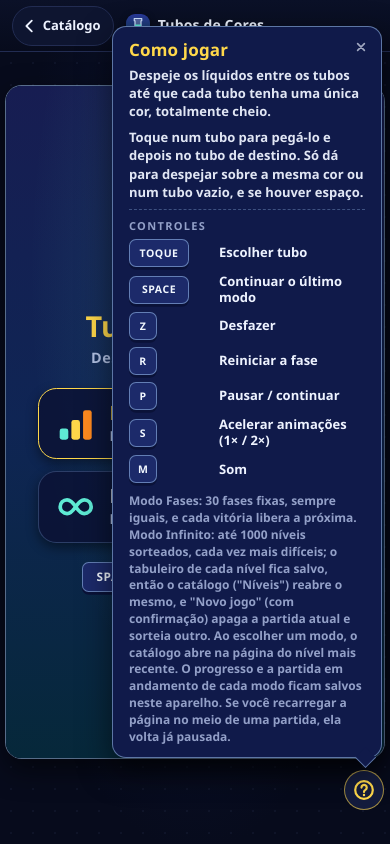
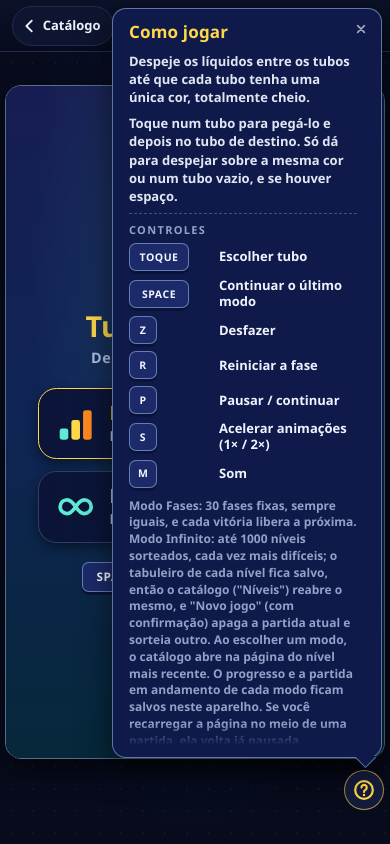
Before and after one commit to RafaelPG1/Games-temporario, a plain HTML site: page puzzle/water_sort/water_sort.html in a window 390 px wide. Both pictures are taken after a click on the button 364 px from the left and 790 px from the top of the page. Drawn offline with Linux system fonts and the light colour scheme.

Commit message:
como jogar com scroll correto no water

```diff
--- a/puzzle/water_sort/water_sort.css
+++ b/puzzle/water_sort/water_sort.css
@@ -316,7 +316,7 @@ body {
 /* ===== Como jogar: popover ancorado ao botão "?", fora da área do jogo (posição calculada pelo JS) ===== */
 .help-popover {
   --arrow-x: 22px; --pop-line: rgba(170, 210, 255, .5);
-  position: fixed; z-index: 50; width: 270px; padding: 14px 16px 12px; text-align: left; touch-action: pan-y; overscroll-behavior: contain;
+  position: fixed; z-index: 50; width: 270px; padding: 14px 0 12px; text-align: left; display: flex; flex-direction: column;   /* coluna: título fixo + miolo que rola */
   font-family: var(--font); font-weight: 600; color: var(--shell-text);
   background: #101a4a; border: 1px solid var(--pop-line); border-radius: 14px;
   box-shadow: 0 12px 32px rgba(0, 0, 0, .55); animation: help-in .16s ease-out;
@@ -325,7 +325,7 @@ body {
 .help-popover::before { content: ""; position: absolute; left: calc(var(--arrow-x) - 7px); width: 14px; height: 14px; background: #101a4a; border: 1px solid var(--pop-line); transform: rotate(45deg); }
 .help-popover[data-placement="below"]::before { top: -8px; border-right: 0; border-bottom: 0; }
 .help-popover[data-placement="above"]::before { bottom: -8px; border-left: 0; border-top: 0; }
-.help-title { margin: 0 28px 6px 0; font-size: 17px; font-weight: 800; line-height: 1.1; letter-spacing: .01em; color: var(--gold); }
+.help-title { flex: none; margin: 0 44px 8px 16px; font-size: 17px; font-weight: 800; line-height: 1.1; letter-spacing: .01em; color: var(--gold); }
 .help-text { margin: 0 0 8px; font-size: 13px; line-height: 1.4; color: rgba(238, 243, 255, .94); }
 .help-sub { margin: 4px 0 8px; padding-top: 10px; font-size: 11px; font-weight: 800; line-height: 1; letter-spacing: .12em; text-transform: uppercase; color: var(--shell-muted); border-top: 1px dashed rgba(170, 210, 255, .3); }
 .ctl-list { margin: 0; padding: 0; list-style: none; display: grid; gap: 7px; }
@@ -335,6 +335,28 @@ body {
 .help-popover .cap { --u: 1.4px; height: 28px; min-width: 28px; padding: 0 8px; font-size: 10.5px; }
 .help-popover .cap-wide { min-width: 60px; }
 .help-note { margin: 10px 0 0; font-size: 12px; line-height: 1.4; color: var(--shell-muted); }
+/* Miolo rolável. A rolagem aparece só quando falta altura (o JS limita a altura do popover).
+   Barra fina e discreta (nada de barra branca nativa), com 6px de respiro da borda arredondada, e a gutter reservada para o texto não "pular" quando ela surge.
+   As bordas esmaecem (máscara) só nos lados em que ainda há conteúdo escondido: --fade-top / --fade-bottom são ligados pelo JS. */
+@property --fade-top { syntax: "<length>"; inherits: false; initial-value: 0px; }
+@property --fade-bottom { syntax: "<length>"; inherits: false; initial-value: 0px; }
+.help-body {
+  flex: 1 1 auto; min-height: 0; margin-right: 6px; padding: 2px 8px 2px 16px; overflow-y: auto; overscroll-behavior: contain; touch-action: pan-y;
+  scrollbar-gutter: stable; scrollbar-width: thin; scrollbar-color: rgba(170, 210, 255, .38) transparent;
+  -webkit-mask-image: linear-gradient(to bottom, transparent 0, #000 var(--fade-top), #000 calc(100% - var(--fade-bottom)), transparent 100%);
+  mask-image: linear-gradient(to bottom, transparent 0, #000 var(--fade-top), #000 calc(100% - var(--fade-bottom)), transparent 100%);
+  transition: --fade-top .2s ease, --fade-bottom .2s ease;
+}
+.help-body.fade-top { --fade-top: 18px; }
+.help-body.fade-bottom { --fade-bottom: 22px; }
+.help-body:hover { scrollbar-color: rgba(170, 210, 255, .6) transparent; }
+.help-body:focus-visible { outline: 2px solid var(--shell-accent); outline-offset: -2px; border-radius: 8px; }
+@supports not (scrollbar-color: auto) {   /* navegadores sem a propriedade padrão (Safari antigo): barra estilizada via WebKit */
+  .help-body::-webkit-scrollbar { width: 8px; }
+  .help-body::-webkit-scrollbar-track { background: transparent; }
+  .help-body::-webkit-scrollbar-thumb { background: rgba(170, 210, 255, .38); border-radius: 99px; border: 2px solid transparent; background-clip: padding-box; }
+  .help-body::-webkit-scrollbar-thumb:hover { background: rgba(170, 210, 255, .6); background-clip: padding-box; }
+}
 .help-close { position: absolute; top: 4px; right: 4px; display: grid; place-items: center; width: 32px; height: 32px; padding: 0; color: var(--shell-text); background: transparent; border: 0; border-radius: 8px; opacity: .65; cursor: pointer; touch-action: manipulation; }
 .help-close svg { width: 12px; height: 12px; }
 .help-close:hover { opacity: 1; background: rgba(255, 255, 255, .08); }
@@ -354,7 +376,7 @@ body {
 @media (max-height: 560px) { .start-mark, .start-tag { display: none; } .start-title { margin-top: 0; margin-bottom: calc(var(--u) * 12); } }
 @media (max-height: 420px) { .topbar { height: 46px; } }
 @media (prefers-reduced-motion: reduce) {
-  .dialog, .pause, .levels-screen, .start { transition: none; } .help-popover, .toast { animation: none; }
+  .dialog, .pause, .levels-screen, .start { transition: none; } .help-popover, .toast { animation: none; } .help-body { transition: none; }
   .back, .back svg, .help-btn, .help-btn svg, .mode-btn, .btn, .chip, .lv { transition: none; }
   [data-tip]:hover::after, [data-tip]:hover::before { transition: opacity 0s linear var(--tip-delay), visibility 0s linear var(--tip-delay); }
   [data-tip]:focus-visible::after, [data-tip]:focus-visible::before { transition: none; }
--- a/puzzle/water_sort/water_sort.html
+++ b/puzzle/water_sort/water_sort.html
@@ -7,7 +7,7 @@
   <meta name="theme-color" content="#070b1c">
   <title>Tubos de Cores · Arcádia</title>
   <link rel="icon" type="image/svg+xml" href="favicon.svg">
-  <link rel="stylesheet" href="water_sort.css?v=11">
+  <link rel="stylesheet" href="water_sort.css?v=12">
 </head>
 <body>
   <!-- Cabeçalho em 3 colunas: Catálogo | título centralizado | espaçador (mantém o título no centro da página) -->
@@ -181,6 +181,8 @@
       <svg viewBox="0 0 16 16" aria-hidden="true" focusable="false"><path d="M3.5 3.5l9 9M12.5 3.5l-9 9" fill="none" stroke="currentColor" stroke-width="2.2" stroke-linecap="round"/></svg>
     </button>
     <h2 id="help-title" class="help-title">Como jogar</h2>
+    <!-- Só o miolo rola: título e botão de fechar ficam fixos; a barra é fina e as bordas esmaecem quando há mais conteúdo -->
+    <div id="help-body" class="help-body" role="region" aria-label="Instruções de como jogar" tabindex="0">
     <p class="help-text">Despeje os líquidos entre os tubos até que cada tubo tenha uma única cor, totalmente cheio.</p>
     <p class="help-text">Toque num tubo para pegá-lo e depois no tubo de destino. Só dá para despejar sobre a mesma cor ou num tubo vazio, e se houver espaço.</p>
     <h3 class="help-sub">Controles</h3>
@@ -194,9 +196,10 @@
       <li><span class="ctl-keys"><kbd class="cap">M</kbd></span><span class="ctl-label">Som</span></li>
     </ul>
     <p class="help-note">Modo Fases: 30 fases fixas, sempre iguais, e cada vitória libera a próxima. Modo Infinito: até 1000 níveis sorteados, cada vez mais difíceis; o tabuleiro de cada nível fica salvo, então o catálogo ("Níveis") reabre o mesmo, e "Novo jogo" (com confirmação) apaga a partida atual e sorteia outro. Ao escolher um modo, o catálogo abre na página do nível mais recente. O progresso e a partida em andamento de cada modo ficam salvos neste aparelho. Se você recarregar a página no meio de uma partida, ela volta já pausada.</p>
+    </div>
   </div>
 
   <script src="water_sort_storage.js?v=8"></script>
-  <script src="water_sort.js?v=11"></script>
+  <script src="water_sort.js?v=12"></script>
 </body>
 </html>
--- a/puzzle/water_sort/water_sort.js
+++ b/puzzle/water_sort/water_sort.js
@@ -146,7 +146,7 @@ const ui = {
   dTitle: $('dialog-title'), dText: $('dialog-text'), dOk: $('dialog-ok'), dNo: $('dialog-cancel'),
   arena: $('arena'), frame: $('frame'), startScreen: $('start-screen'),
   mLevels: $('mode-levels'), mInf: $('mode-infinite'), mLevelsInfo: $('mode-levels-info'), mInfInfo: $('mode-infinite-info'),
-  helpButton: $('help-button'), helpPopover: $('help-popover'), helpClose: $('help-close'),
+  helpButton: $('help-button'), helpPopover: $('help-popover'), helpClose: $('help-close'), helpBody: $('help-body'),
   levelsBtn: $('levels-button'), lvScreen: $('levels-screen'), lvClose: $('levels-close'), lvBack: $('levels-back'), lvWrap: $('levels-wrap'), lvGrid: $('levels-grid'),
   lvPrev: $('levels-prev'), lvNext: $('levels-next'), lvPage: $('levels-page'), lvFirst: $('levels-first'), lvCur: $('levels-cur'),
   lvTitle: $('levels-title'), lvSub: $('levels-sub'), speed: $('speed-button'), hud: document.querySelector('.hud'),
@@ -1024,7 +1024,7 @@ function pickLevel(n) {
 /* ===== Ajuda "Como jogar": popover ancorado ABAIXO do botão "?", fora da área do jogo ===== */
 function openHelp() {
   if (helpOpen) return;
-  helpOpen = true; ui.helpPopover.hidden = false; ui.helpButton.setAttribute('aria-expanded', 'true'); placeHelp();
+  helpOpen = true; ui.helpPopover.hidden = false; ui.helpBody.scrollTop = 0; ui.helpButton.setAttribute('aria-expanded', 'true'); placeHelp();
   pause('help', false);   // abrir a ajuda pausa a partida (sem efeito na tela inicial); fechar NÃO retoma
 }
 function closeHelp() {
@@ -1046,10 +1046,17 @@ function placeHelp() {
   let placement = 'below';
   if (ui.frame.dataset.helpPos !== 'side' && height > roomBelow && roomAbove > roomBelow) placement = 'above';
   const room = placement === 'below' ? roomBelow : roomAbove;
-  if (height > room) { pop.style.maxHeight = `${Math.max(96, Math.floor(room))}px`; pop.style.overflowY = 'auto'; }
+  if (height > room) { pop.style.maxHeight = `${Math.max(96, Math.floor(room))}px`; }   // o miolo (.help-body) é quem rola
   const finalHeight = pop.offsetHeight;
   pop.style.top = `${Math.round(placement === 'below' ? btn.bottom + HELP.gap : btn.top - HELP.gap - finalHeight)}px`;
   pop.dataset.placement = placement;
+  updateHelpFade();
+}
+/* Esmaece o topo/rodapé do miolo só onde ainda há conteúdo escondido (começo: só embaixo; fim: só em cima; sem rolagem: nenhum). */
+function updateHelpFade() {
+  const el = ui.helpBody, max = el.scrollHeight - el.clientHeight;
+  el.classList.toggle('fade-top', max > 1 && el.scrollTop > 2);
+  el.classList.toggle('fade-bottom', max > 1 && el.scrollTop < max - 2);
 }
 
 /* ===== Ligações ===== */
@@ -1068,6 +1075,7 @@ ui.helpButton.addEventListener('click', e => {
   if (helpOpen) closeHelp(); else openHelp();
   if (e.detail > 0) ui.helpButton.blur();   // clique/toque: Space não deve acionar o botão depois
 });
+ui.helpBody.addEventListener('scroll', updateHelpFade, { passive: true });
 ui.helpClose.addEventListener('click', e => { e.stopPropagation(); closeHelp(); ui.helpButton.focus({ preventScroll: true }); });
 // Um toque fora do popover só o fecha.
 document.addEventListener('pointerdown', e => {
```
